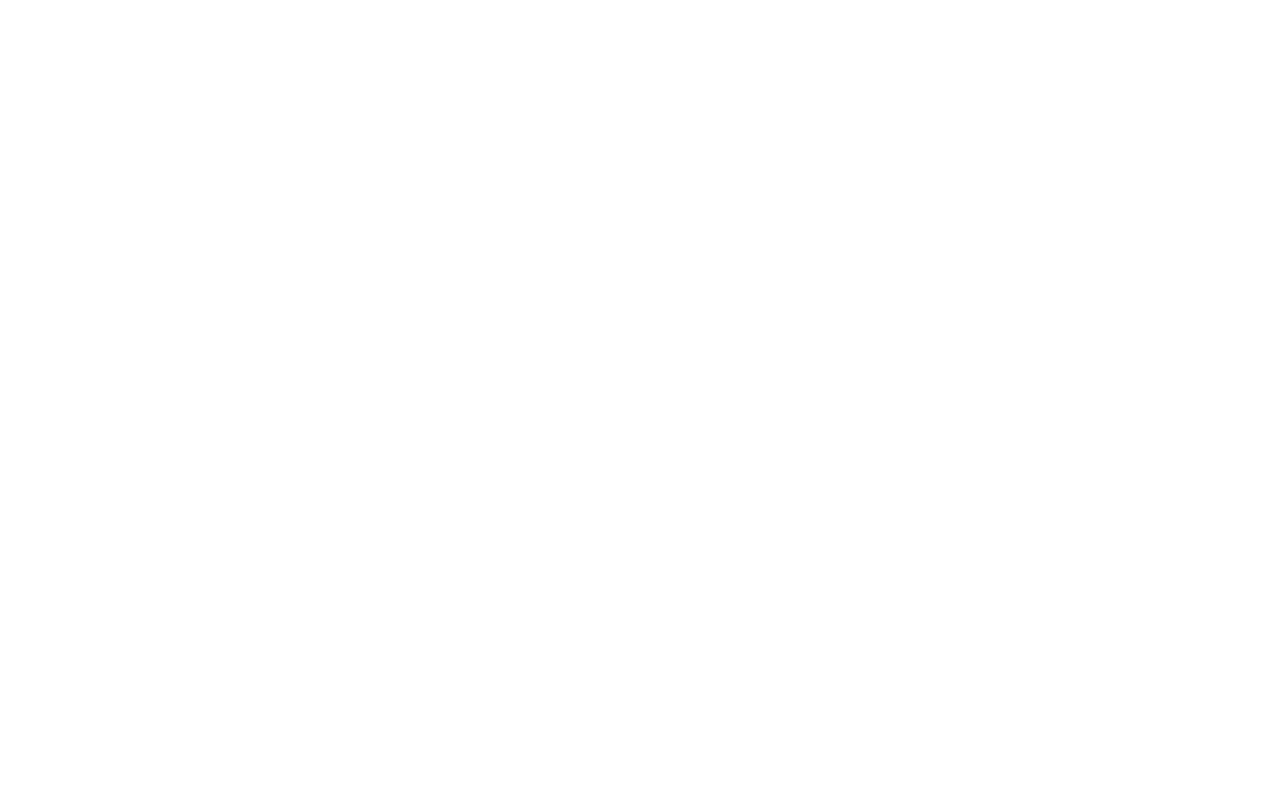
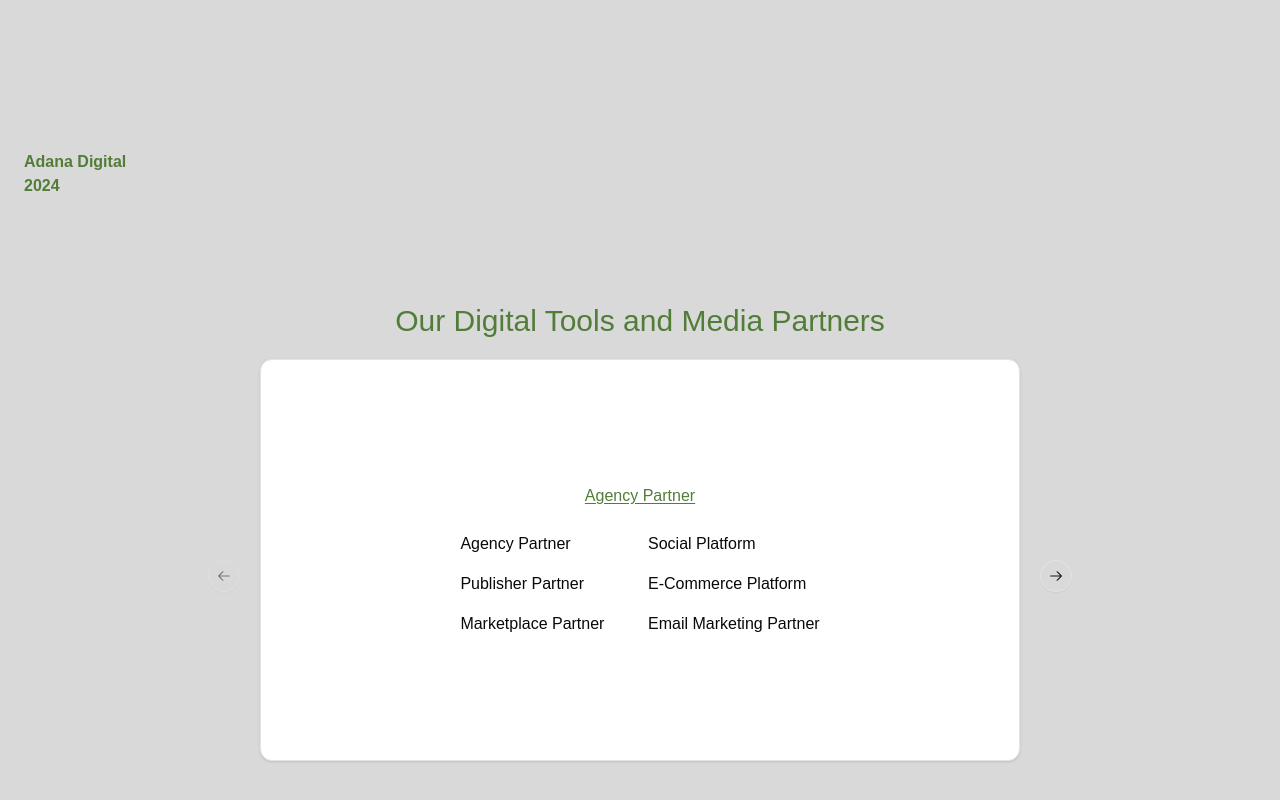
Before and after one commit to jamalakbara/adana-digital, a Next.js app: page / in a window 1280 px wide. Shown: the part 5474-6274 px from the top of the page. Before the commit the page ends 4000 px from the top, so only its background shows below. Built offline with nearby package versions, Linux system fonts and the light colour scheme.

Commit message:
initialized partners-carousel

```diff
--- a/app/page.tsx
+++ b/app/page.tsx
@@ -7,6 +7,7 @@
 import InViewWrapper from "@/components/client/in-view-wrapper";
 import { MoveDownArrow } from "@/components/client/move-down-arrow";
 import { LetsDiscussText } from "@/components/client/lets-discuss-text";
+import { PartnersCarousel } from "@/components/client/partners-carousel";
 
 export default function Home() {
   return (
@@ -17,6 +18,11 @@
       <ServicesSection />
       <PerformanceMarketingSection />
       <MarketplaceManagementSection />
+      <DigitalMediaBuyingSection />
+      <DigitalCorporateTrainingSection />
+      <DigitalTechnologyPartnerSection />
+      <SuccessStoryAndClientListSection />
+      <LeadsAndContactsSection />
     </MotionWrapper>
   )
 }
@@ -194,3 +200,39 @@
     </section>
   )
 }
+
+function DigitalMediaBuyingSection() {
+  return (
+    <section className="bg-[#D9D9D9] h-screen flex flex-col lg:flex-row gap-4 lg:gap-0 justify-center align-middle text-center relative lg:text-left"></section>
+  )
+}
+
+function DigitalCorporateTrainingSection() {
+  return (
+    <section className="bg-[#D9D9D9] h-screen flex flex-col lg:flex-row gap-4 lg:gap-0 justify-center align-middle text-center relative lg:text-left"></section>
+  )
+}
+
+function DigitalTechnologyPartnerSection() {
+  return (
+    <section className="bg-[#D9D9D9] h-screen flex flex-col gap-4 align-middle justify-center mx-auto relative lg:text-left">
+      <InViewWrapper>
+        <div className="absolute top-6 left-6 font-bold text-[#527D38]">Adana Digital<br />2024</div>
+      </InViewWrapper>
+      <div className="text-3xl text-[#527D38] mx-auto">Our Digital Tools and Media Partners</div>
+      <PartnersCarousel className="mx-auto" />
+    </section>
+  )
+}
+
+function SuccessStoryAndClientListSection() {
+  return (
+    <section className="bg-[#D9D9D9] h-screen flex flex-col lg:flex-row gap-4 lg:gap-0 justify-center align-middle text-center relative lg:text-left"></section>
+  )
+}
+
+function LeadsAndContactsSection() {
+  return (
+    <section className="bg-[#D9D9D9] h-screen flex flex-col lg:flex-row gap-4 lg:gap-0 justify-center align-middle text-center relative lg:text-left"></section>
+  )
+}
--- /dev/null
+++ b/components/client/partners-carousel.tsx
@@ -0,0 +1,55 @@
+"use client"
+
+import React, { useMemo } from 'react'
+import { Carousel, CarouselContent, CarouselItem, CarouselNext, CarouselPrevious } from '../ui/carousel'
+import { Card, CardContent } from '../ui/card';
+
+export const PartnersCarousel = ({ className }: { className?: string }) => {
+  const categories = useMemo(() => {
+    return [
+      {
+        title: "Agency Partner",
+      },
+      {
+        title: "Social Platform",
+      },
+      {
+        title: "Publisher Partner",
+      },
+      {
+        title: "E-Commerce Platform",
+      },
+      {
+        title: "Marketplace Partner",
+      },
+      {
+        title: "Email Marketing Partner",
+      },
+    ];
+  }, []);
+
+  return (
+    <Carousel className={`w-full max-w-3xl ${className}`}>
+      <CarouselContent>
+        {categories.map((cat, i) => (
+          <CarouselItem key={i} className="">
+            <div className="p-1">
+              <Card>
+                <CardContent className="flex flex-col items-center justify-center h-[400px]">
+                  <h3 className="underline underline-offset-2 text-[#527D38] my-6">{cat.title}</h3>
+                  <div className="grid grid-cols-2 gap-4">
+                    {categories.map((c,j) => (
+                      <div key={`${i}.${j}`} className="">{c.title}</div>
+                    ))}
+                  </div>
+                </CardContent>
+              </Card>
+            </div>
+          </CarouselItem>
+        ))}
+      </CarouselContent>
+      <CarouselPrevious className="translate-y-[0px]" />
+      <CarouselNext className="translate-y-[0px]" />
+    </Carousel>
+  )
+}
--- /dev/null
+++ b/components/ui/carousel.tsx
@@ -0,0 +1,262 @@
+"use client"
+
+import * as React from "react"
+import { ArrowLeftIcon, ArrowRightIcon } from "@radix-ui/react-icons"
+import useEmblaCarousel, {
+  type UseEmblaCarouselType,
+} from "embla-carousel-react"
+
+import { cn } from "@/lib/utils"
+import { Button } from "@/components/ui/button"
+
+type CarouselApi = UseEmblaCarouselType[1]
+type UseCarouselParameters = Parameters<typeof useEmblaCarousel>
+type CarouselOptions = UseCarouselParameters[0]
+type CarouselPlugin = UseCarouselParameters[1]
+
+type CarouselProps = {
+  opts?: CarouselOptions
+  plugins?: CarouselPlugin
+  orientation?: "horizontal" | "vertical"
+  setApi?: (api: CarouselApi) => void
+}
+
+type CarouselContextProps = {
+  carouselRef: ReturnType<typeof useEmblaCarousel>[0]
+  api: ReturnType<typeof useEmblaCarousel>[1]
+  scrollPrev: () => void
+  scrollNext: () => void
+  canScrollPrev: boolean
+  canScrollNext: boolean
+} & CarouselProps
+
+const CarouselContext = React.createContext<CarouselContextProps | null>(null)
+
+function useCarousel() {
+  const context = React.useContext(CarouselContext)
+
+  if (!context) {
+    throw new Error("useCarousel must be used within a <Carousel />")
+  }
+
+  return context
+}
+
+const Carousel = React.forwardRef<
+  HTMLDivElement,
+  React.HTMLAttributes<HTMLDivElement> & CarouselProps
+>(
+  (
+    {
+      orientation = "horizontal",
+      opts,
+      setApi,
+      plugins,
+      className,
+      children,
+      ...props
+    },
+    ref
+  ) => {
+    const [carouselRef, api] = useEmblaCarousel(
+      {
+        ...opts,
+        axis: orientation === "horizontal" ? "x" : "y",
+      },
+      plugins
+    )
+    const [canScrollPrev, setCanScrollPrev] = React.useState(false)
+    const [canScrollNext, setCanScrollNext] = React.useState(false)
+
+    const onSelect = React.useCallback((api: CarouselApi) => {
+      if (!api) {
+        return
+      }
+
+      setCanScrollPrev(api.canScrollPrev())
+      setCanScrollNext(api.canScrollNext())
+    }, [])
+
+    const scrollPrev = React.useCallback(() => {
+      api?.scrollPrev()
+    }, [api])
+
+    const scrollNext = React.useCallback(() => {
+      api?.scrollNext()
+    }, [api])
+
+    const handleKeyDown = React.useCallback(
+      (event: React.KeyboardEvent<HTMLDivElement>) => {
+        if (event.key === "ArrowLeft") {
+          event.preventDefault()
+          scrollPrev()
+        } else if (event.key === "ArrowRight") {
+          event.preventDefault()
+          scrollNext()
+        }
+      },
+      [scrollPrev, scrollNext]
+    )
+
+    React.useEffect(() => {
+      if (!api || !setApi) {
+        return
+      }
+
+      setApi(api)
+    }, [api, setApi])
+
+    React.useEffect(() => {
+      if (!api) {
+        return
+      }
+
+      onSelect(api)
+      api.on("reInit", onSelect)
+      api.on("select", onSelect)
+
+      return () => {
+        api?.off("select", onSelect)
+      }
+    }, [api, onSelect])
+
+    return (
+      <CarouselContext.Provider
+        value={{
+          carouselRef,
+          api: api,
+          opts,
+          orientation:
+            orientation || (opts?.axis === "y" ? "vertical" : "horizontal"),
+          scrollPrev,
+          scrollNext,
+          canScrollPrev,
+          canScrollNext,
+        }}
+      >
+        <div
+          ref={ref}
+          onKeyDownCapture={handleKeyDown}
+          className={cn("relative", className)}
+          role="region"
+          aria-roledescription="carousel"
+          {...props}
+        >
+          {children}
+        </div>
+      </CarouselContext.Provider>
+    )
+  }
+)
+Carousel.displayName = "Carousel"
+
+const CarouselContent = React.forwardRef<
+  HTMLDivElement,
+  React.HTMLAttributes<HTMLDivElement>
+>(({ className, ...props }, ref) => {
+  const { carouselRef, orientation } = useCarousel()
+
+  return (
+    <div ref={carouselRef} className="overflow-hidden">
+      <div
+        ref={ref}
+        className={cn(
+          "flex",
+          orientation === "horizontal" ? "-ml-4" : "-mt-4 flex-col",
+          className
+        )}
+        {...props}
+      />
+    </div>
+  )
+})
+CarouselContent.displayName = "CarouselContent"
+
+const CarouselItem = React.forwardRef<
+  HTMLDivElement,
+  React.HTMLAttributes<HTMLDivElement>
+>(({ className, ...props }, ref) => {
+  const { orientation } = useCarousel()
+
+  return (
+    <div
+      ref={ref}
+      role="group"
+      aria-roledescription="slide"
+      className={cn(
+        "min-w-0 shrink-0 grow-0 basis-full",
+        orientation === "horizontal" ? "pl-4" : "pt-4",
+        className
+      )}
+      {...props}
+    />
+  )
+})
+CarouselItem.displayName = "CarouselItem"
+
+const CarouselPrevious = React.forwardRef<
+  HTMLButtonElement,
+  React.ComponentProps<typeof Button>
+>(({ className, variant = "outline", size = "icon", ...props }, ref) => {
+  const { orientation, scrollPrev, canScrollPrev } = useCarousel()
+
+  return (
+    <Button
+      ref={ref}
+      variant={variant}
+      size={size}
+      className={cn(
+        "absolute  h-8 w-8 rounded-full",
+        orientation === "horizontal"
+          ? "-left-12 top-1/2 -translate-y-1/2"
+          : "-top-12 left-1/2 -translate-x-1/2 rotate-90",
+        className
+      )}
+      disabled={!canScrollPrev}
+      onClick={scrollPrev}
+      {...props}
+    >
+      <ArrowLeftIcon className="h-4 w-4" />
+      <span className="sr-only">Previous slide</span>
+    </Button>
+  )
+})
+CarouselPrevious.displayName = "CarouselPrevious"
+
+const CarouselNext = React.forwardRef<
+  HTMLButtonElement,
+  React.ComponentProps<typeof Button>
+>(({ className, variant = "outline", size = "icon", ...props }, ref) => {
+  const { orientation, scrollNext, canScrollNext } = useCarousel()
+
+  return (
+    <Button
+      ref={ref}
+      variant={variant}
+      size={size}
+      className={cn(
+        "absolute h-8 w-8 rounded-full",
+        orientation === "horizontal"
+          ? "-right-12 top-1/2 -translate-y-1/2"
+          : "-bottom-12 left-1/2 -translate-x-1/2 rotate-90",
+        className
+      )}
+      disabled={!canScrollNext}
+      onClick={scrollNext}
+      {...props}
+    >
+      <ArrowRightIcon className="h-4 w-4" />
+      <span className="sr-only">Next slide</span>
+    </Button>
+  )
+})
+CarouselNext.displayName = "CarouselNext"
+
+export {
+  type CarouselApi,
+  Carousel,
+  CarouselContent,
+  CarouselItem,
+  CarouselPrevious,
+  CarouselNext,
+}
--- a/package.json
+++ b/package.json
@@ -14,6 +14,7 @@
     "@radix-ui/react-slot": "^1.1.0",
     "class-variance-authority": "^0.7.0",
     "clsx": "^2.1.1",
+    "embla-carousel-react": "^8.3.0",
     "framer-motion": "^11.5.4",
     "lucide-react": "^0.441.0",
     "next": "14.2.11",
```
Also changed, not shown: 1 other file (tests, documents, lock files or other folders).
